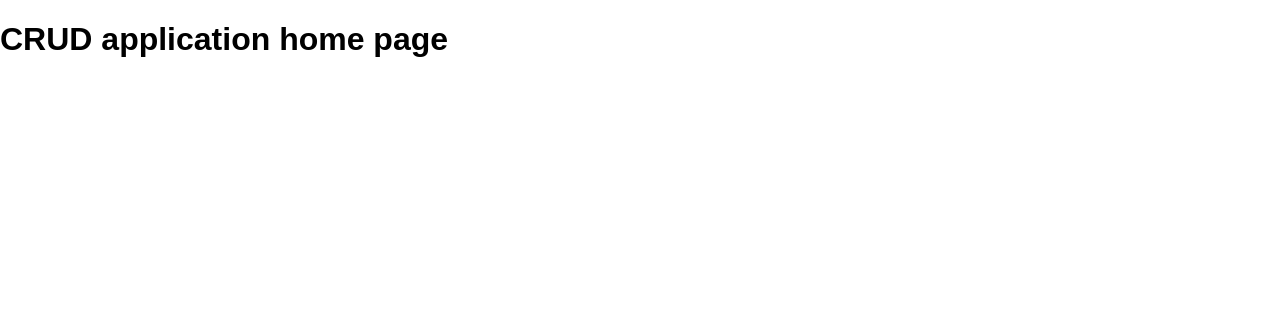
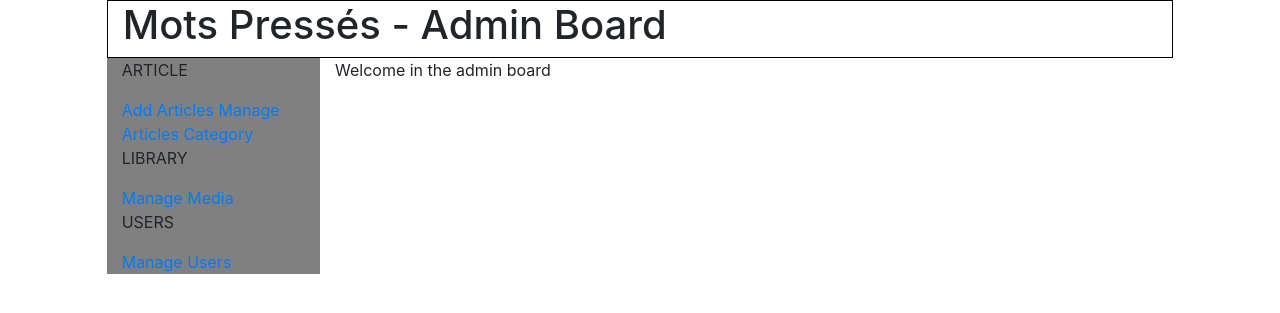
Before and after one commit to scalajeremy/blog-php, a PHP site: template templates/home.twig in a window 1280 px wide. Shown: the top 313 px of the page. Run offline with PHP 8.4, Linux system fonts and the light colour scheme; the template is opened without the code that fills it, so the values that code supplies are empty; some libraries are stand-ins or nearby versions.

Commit message:
Start common.twig

```diff
--- a/public/css/master.css
+++ b/public/css/master.css
@@ -5,21 +5,11 @@ body {
   margin: 0;
   padding: 0; }
 
-.navbar {
-  list-style-type: none;
-  margin: 0;
-  padding: 0;
-  display: flex; }
-  .navbar li {
-    width: 5rem;
-    height: 2rem;
-    background-color: #00b300;
-    display: flex;
-    justify-content: center;
-    align-items: center; }
-    .navbar li:hover, .navbar li.active {
-      background-color: green; }
-  .navbar a {
-    color: #000;
-    text-decoration: none;
-    height: 50%; }
+
+header {
+  border: 1px solid black;
+}
+
+nav {
+  background-color: grey;
+}
--- a/templates/common.twig
+++ b/templates/common.twig
@@ -2,13 +2,30 @@
 <html lang="en" dir="ltr">
   <head>
     <meta charset="utf-8">
+    <meta name="viewport" content="width=device-width, initial-scale=1, shrink-to-fit=no">
+
+    <link rel="stylesheet" href="https://stackpath.bootstrapcdn.com/bootstrap/4.3.1/css/bootstrap.min.css" integrity="sha384-ggOyR0iXCbMQv3Xipma34MD+dH/1fQ784/j6cY/iJTQUOhcWr7x9JvoRxT2MZw1T" crossorigin="anonymous">
     <title>CRUD app | {{ pagename }}</title>
     <link rel="stylesheet" href="/css/master.css">
   </head>
   <body>
-    {{ include('navbar.twig') }}
+    <div class="container-fluid">
+      <div class="header-container row justify-content-center">
+        <header class="col-10">
+          <h1>Mots Pressés - Admin Board</h1>
+        </header>
+      </div>
 
-    {% block content %}
-    {% endblock %}
+      <div class="main-container row justify-content-center">
+        <nav class="col-2">
+          {{ include('navbar.twig') }}
+        </nav>
+
+        <div class="content col-8">
+          {% block content %}
+          {% endblock %}
+        </div>
+      </div>
+    </div>
   </body>
 </html>
--- a/templates/home.twig
+++ b/templates/home.twig
@@ -1,6 +1,5 @@
 {% extends 'common.twig' %}
 
 {% block content %}
-  <h1>CRUD application home page</h1>
-
+  <p>Welcome in the admin board</p>
 {% endblock %}
--- a/templates/navbar.twig
+++ b/templates/navbar.twig
@@ -1,7 +1,11 @@
-<ul class="navbar">
-  {% for routename, linkname in navbar %}
-    <a href={{ router.pathFor(routename) }}>
-      <li {% if linkname == pagename %}class="active"{% endif %}>{{linkname}}</li>
-    </a>
-  {% endfor %}
-</ul>
+
+<div class="sidenav">
+  <p>ARTICLE</p>
+  <a href="#add-article">Add Articles</a>
+  <a href="#manage-article">Manage Articles</a>
+  <a href="#category-article">Category</a>
+  <p>LIBRARY</p>
+  <a href="#manage-media">Manage Media</a>
+  <p>USERS</p>
+  <a href="#manage-users">Manage Users</a>
+</div>
```
Also changed, not shown: 1 other file.
